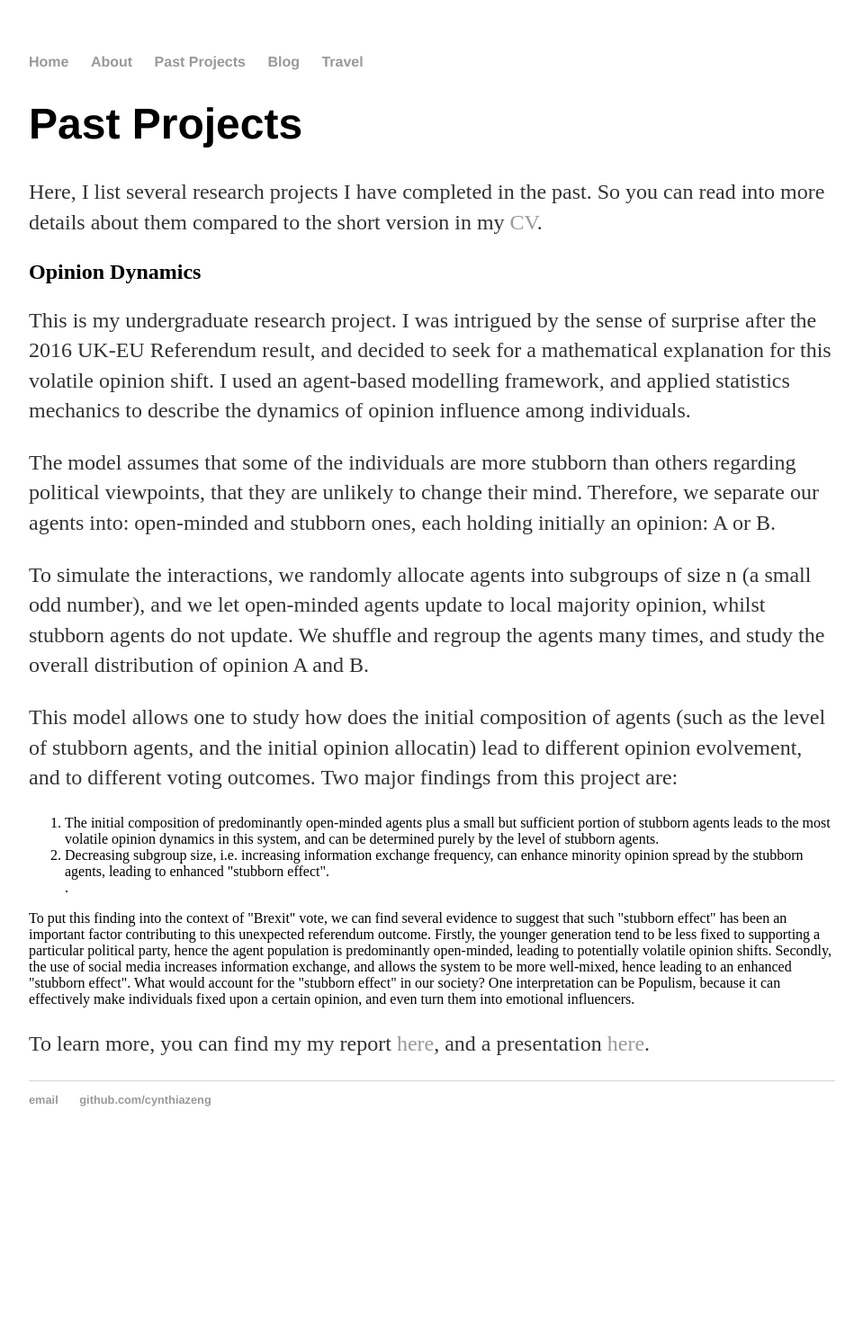
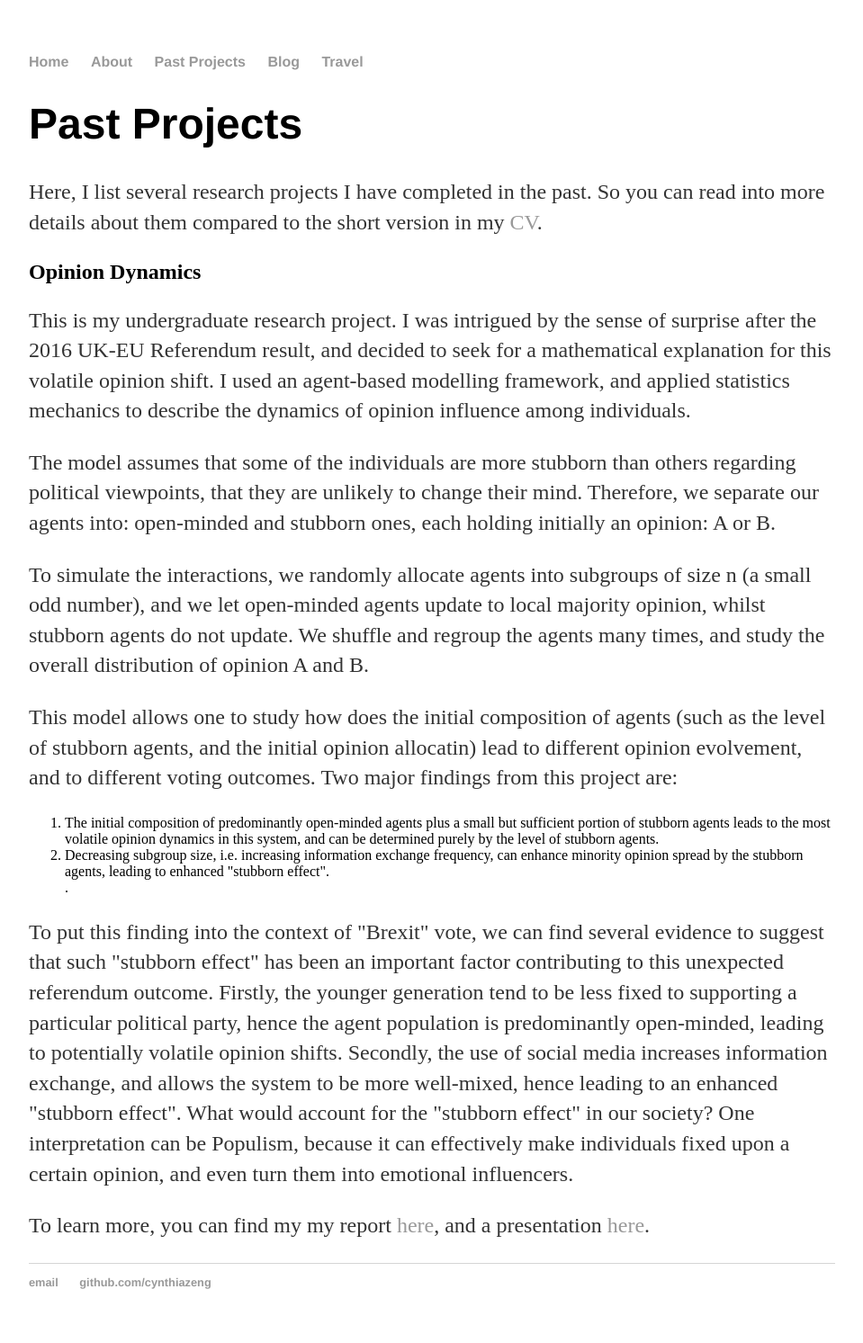
Before and after one commit to cynthia1234/cynthiazeng.github.io, a Jekyll site: the page built from projects/index.html, in a window 1280 px wide. Shown: the whole page at 90% size, without its empty margins (160-1119 px from the left). Built offline with Jekyll 4.4.1, drawn with Linux system fonts in a browser that asks for light colours; before the commit the page ends 1290 px from its top, so only the background shows below that.

```diff
--- a/projects/index.html
+++ b/projects/index.html
@@ -19,7 +19,7 @@ title: Past Projects
 		To simulate the interactions, we randomly allocate agents into subgroups of size n (a small odd number), and we let open-minded agents update to local majority opinion, whilst stubborn agents do not update. We shuffle and regroup the agents many times, and study the overall distribution of opinion A and B.
 	</p>
 	<p>
-		This model allows one to study how does the initial composition of agents (such as the level of stubborn agents, and the initial opinion allocatin) lead to different opinion evolvement, and to different voting outcomes. Two major findings from this project are:
+		This model allows one to study how does the initial composition of agents (such as the level of stubborn agents, and the initial opinion allocatin) lead to different opinion evolvement, and to different voting outcomes. Two major findings from this project are: </p>
 		<ol>
 			<li>
 				The initial composition of predominantly open-minded agents plus a small but sufficient portion of stubborn agents leads to the most volatile opinion dynamics in this system, and can be determined purely by the level of stubborn agents.
@@ -27,9 +27,9 @@ title: Past Projects
 			<li>
 				Decreasing subgroup size, i.e. increasing information exchange frequency, can enhance minority opinion spread by the stubborn agents, leading to enhanced "stubborn effect".
 			</li>.
+		</ol>
 
-		</ol>
-	To put this finding into the context of "Brexit" vote, we can find several evidence to suggest that such "stubborn effect" has been an important factor contributing to this unexpected referendum outcome. Firstly, the younger generation tend to be less fixed to supporting a particular political party, hence the agent population is predominantly open-minded, leading to potentially volatile opinion shifts. Secondly, the use of social media increases information exchange, and allows the system to be more well-mixed, hence leading to an enhanced "stubborn effect". What would account for the "stubborn effect" in our society? One interpretation can be Populism, because it can effectively make individuals fixed upon a certain opinion, and even turn them into emotional influencers.
+	<p> To put this finding into the context of "Brexit" vote, we can find several evidence to suggest that such "stubborn effect" has been an important factor contributing to this unexpected referendum outcome. Firstly, the younger generation tend to be less fixed to supporting a particular political party, hence the agent population is predominantly open-minded, leading to potentially volatile opinion shifts. Secondly, the use of social media increases information exchange, and allows the system to be more well-mixed, hence leading to an enhanced "stubborn effect". What would account for the "stubborn effect" in our society? One interpretation can be Populism, because it can effectively make individuals fixed upon a certain opinion, and even turn them into emotional influencers.
 	</p>
 	<p>
 		To learn more, you can find my my report <a href="/projects/M3R Final.pdf">here</a>, and a presentation <a href="/projects/Presentation for SAE.pdf">here</a>.
```
